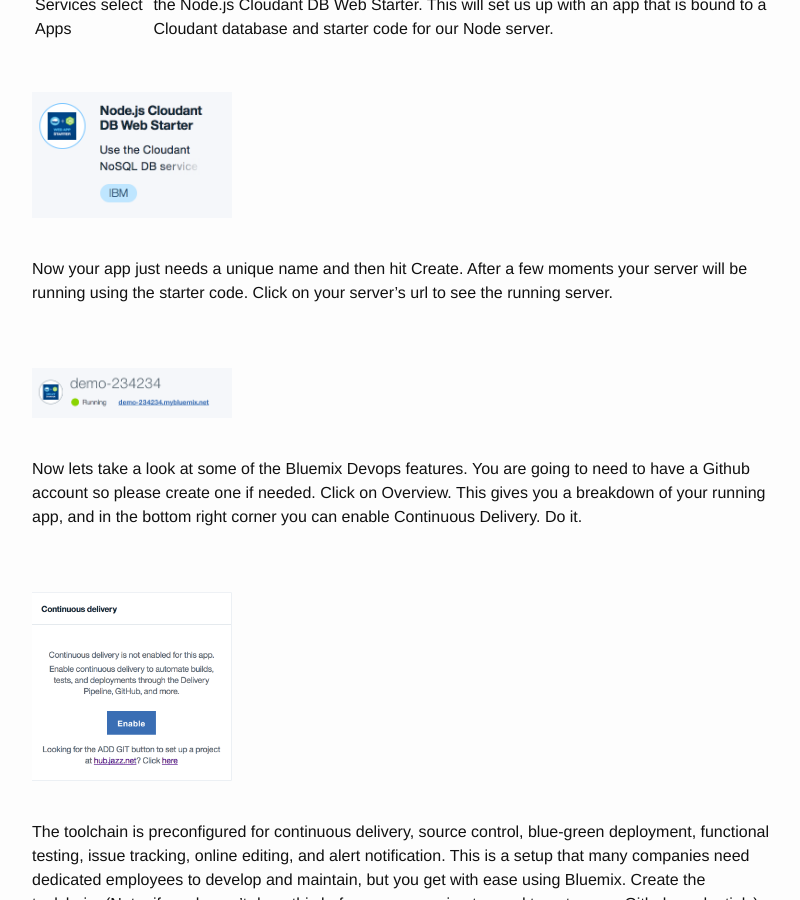
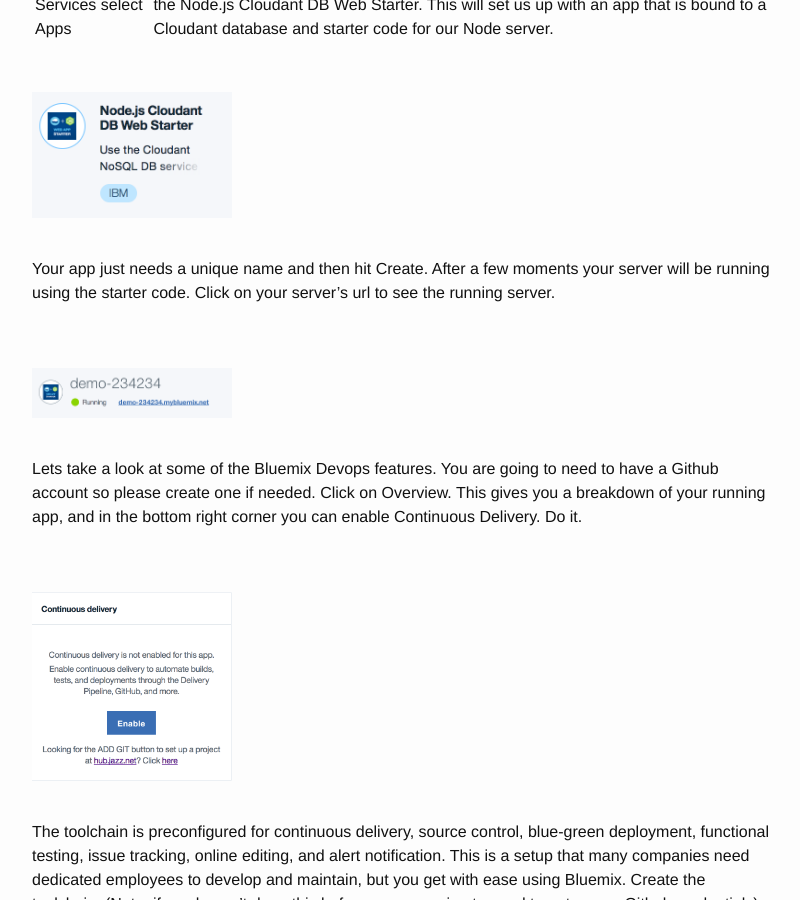
Before and after one commit to pwcremin/pwcremin.github.io, a Jekyll site: the page built from _posts/2017-03-17-learn-bluemix-devops.markdown, in a window 1280 px wide and 900 px high, scrolled down 312 px. Shown: the whole window, without its empty margins (238-1038 px from the left). Built offline with Jekyll 4.4.1, drawn with Linux system fonts in a browser that asks for light colours; comment, search, counter and statistics services are not loaded.

Commit message:
Update 2017-03-17-learn-bluemix-devops.markdown

```diff
--- a/_posts/2017-03-17-learn-bluemix-devops.markdown
+++ b/_posts/2017-03-17-learn-bluemix-devops.markdown
@@ -17,7 +17,7 @@
 <br>
 <br>
 
-Now your app just needs a unique name and then hit Create.  After a few moments your server will be running using the starter code.  Click on your server's url to see the running server.
+Your app just needs a unique name and then hit Create.  After a few moments your server will be running using the starter code.  Click on your server's url to see the running server.
 
 
 <br>
@@ -26,7 +26,7 @@
 <br>
 <br>
 
-Now lets take a look at some of the Bluemix Devops features.  You are going to need to have a Github account so please create one if needed.
+Lets take a look at some of the Bluemix Devops features.  You are going to need to have a Github account so please create one if needed.
 Click on Overview.  This gives you a breakdown of your running app, and in the bottom right corner you can enable Continuous Delivery. Do it.
 
 <br>
@@ -52,7 +52,7 @@
 <br>
 <br>
 
-Simply make a few changes to views/index.html and then, on the lef side, select the git button <img src="/assets/devops/git-button.png" width="200"/> button so that we can commit and push the change.  Also, go back to you toolchain and open the Delivery Pipeline in a differnt window so that we can see it in action.
+Simply make a few changes to views/index.html and then, on the lef side, select the git button <img src="/assets/devops/git-button.png" width="40"/> button so that we can commit and push the change.  Also, go back to you toolchain and open the Delivery Pipeline in a differnt window so that we can see it in action.
 
 <br>
 <br>
```
